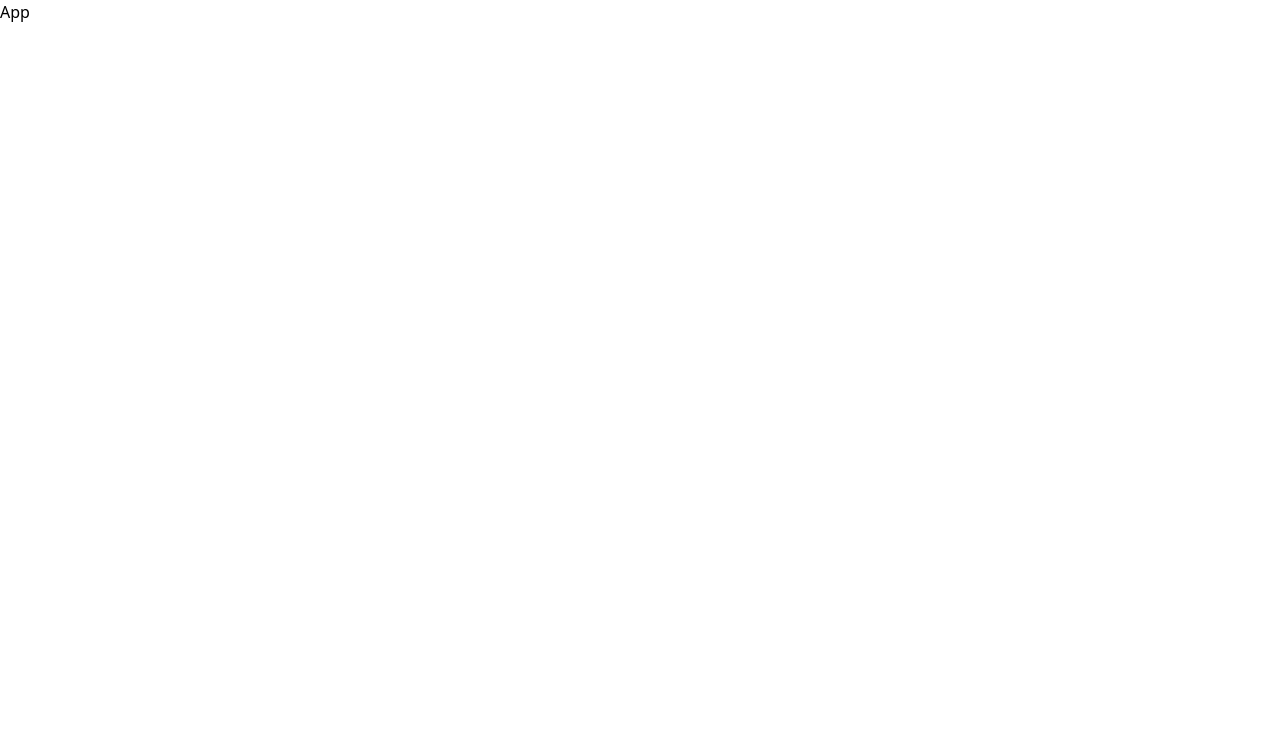
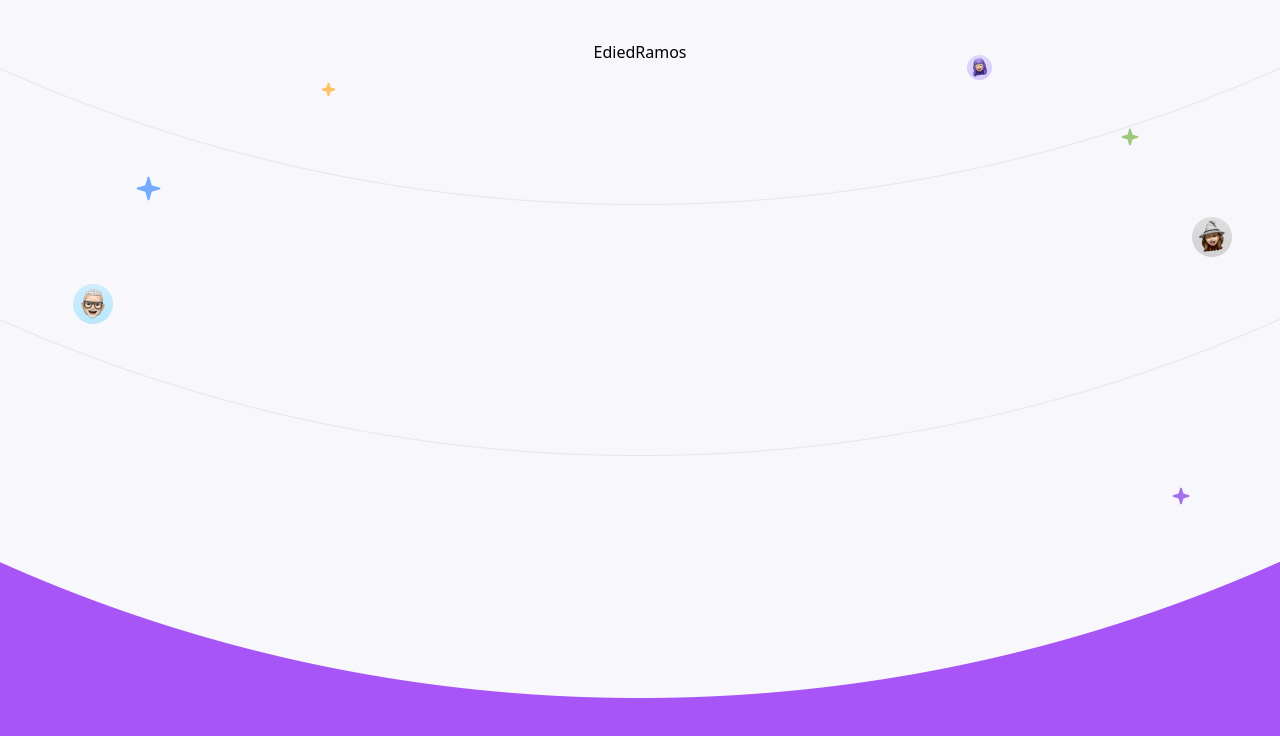
Before and after one commit to EdiedRamos/notecode-frontend, a React (Vite) app: page / in a window 1280 px wide. Shown: the top 736 px of the page. Built offline with nearby package versions, Linux system fonts and the light colour scheme.

Commit message:
chore: implement background

```diff
--- a/src/App.tsx
+++ b/src/App.tsx
@@ -1,5 +1,11 @@
+import { MainBackground } from "@/layouts";
+
 const App = () => {
-  return <div>App</div>;
+  return (
+    <MainBackground>
+      <p>EdiedRamos</p>
+    </MainBackground>
+  );
 };
 
 export default App;
--- /dev/null
+++ b/src/assets/index.ts
@@ -0,0 +1 @@
+export { default as HeroBackground } from "./Hero-Background-notecode@2x.png";
--- /dev/null
+++ b/src/layouts/MainBackground.tsx
@@ -0,0 +1,23 @@
+import { HeroBackground } from "@/assets";
+
+interface Props {
+  children?: React.ReactNode;
+}
+
+export const MainBackground = ({ children }: Props) => {
+  return (
+    <div className="relative bg-purple-500 min-h-[100vh]">
+      <div className="select-none h-[60vh] md:h-[90vh]">
+        <img
+          className="bg-purple-500 object-cover object-bottom w-full h-full"
+          src={HeroBackground}
+        />
+      </div>
+      {children && (
+        <div className="absolute left-[50%] -translate-x-[50%] top-10">
+          {children}
+        </div>
+      )}
+    </div>
+  );
+};
--- /dev/null
+++ b/src/layouts/index.ts
@@ -0,0 +1 @@
+export * from "./MainBackground";
```
